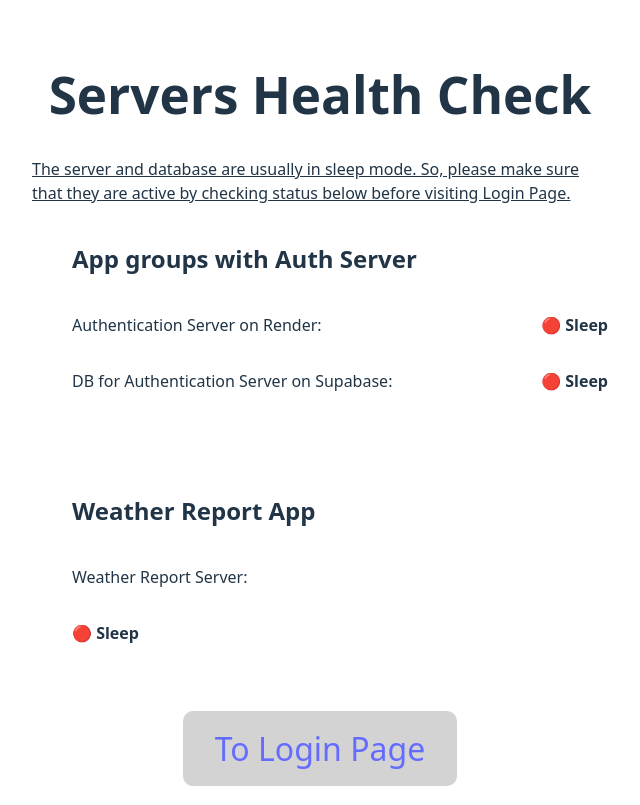
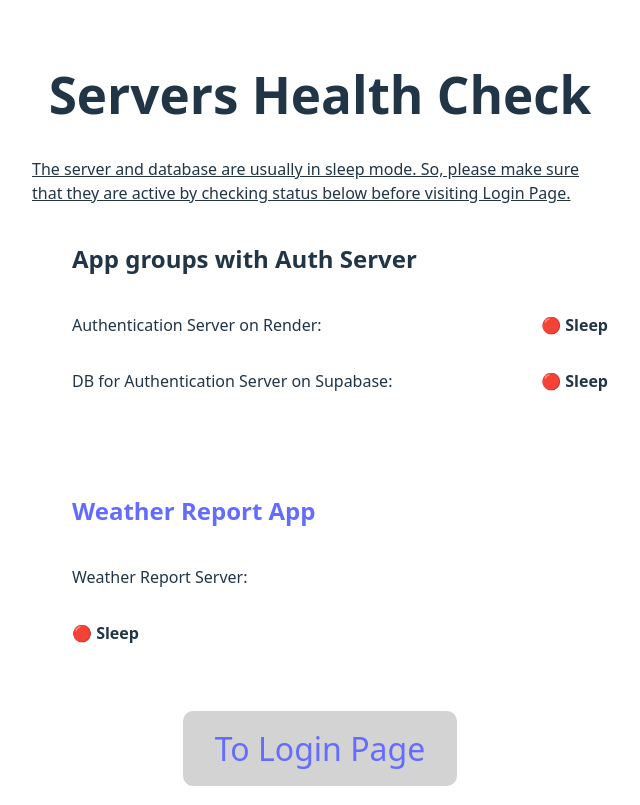
Before and after one commit to kappasan21/server-health-check, a React (Vite) app: page / in a window 1280 px wide. Shown: the whole page, without its empty margins (320-960 px from the left). Built offline with nearby package versions, Linux system fonts and the light colour scheme; no server answers.

Commit message:
Update App.jsx
Bug fix - Enable link on the app title

```diff
--- a/src/App.jsx
+++ b/src/App.jsx
@@ -49,7 +49,7 @@
         </li>
       </ul>
       <ul>
-        <a href={weatherClientURL} target="_blank"></a><h2 className="app-title">Weather Report App</h2>
+        <a href={weatherClientURL} target="_blank"><h2 className="app-title">Weather Report App</h2></a>
         <p>Weather Report Server: </p>
         <p className="current-status">{weatherServerStatus ? '🟢 Active' : '🔴 Sleep'}</p>
       </ul>
```
